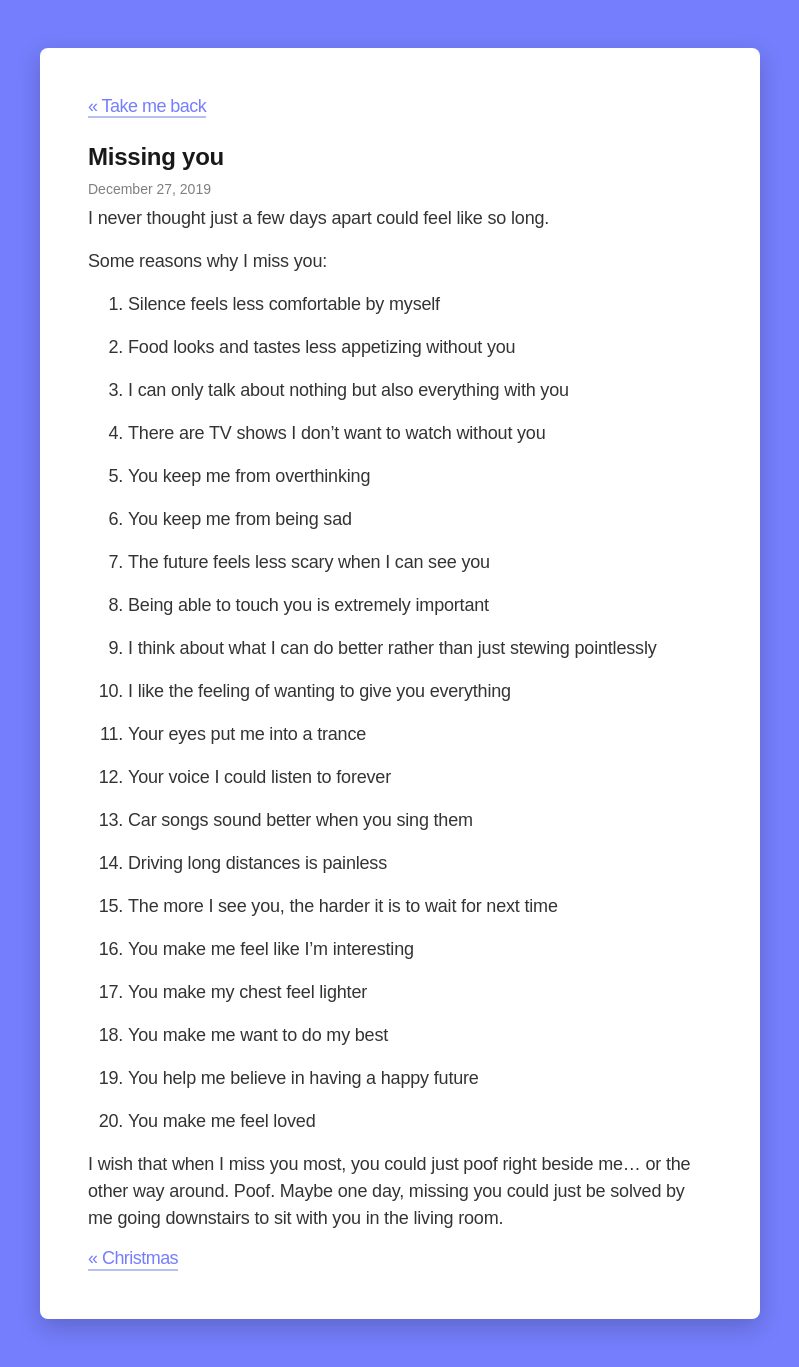
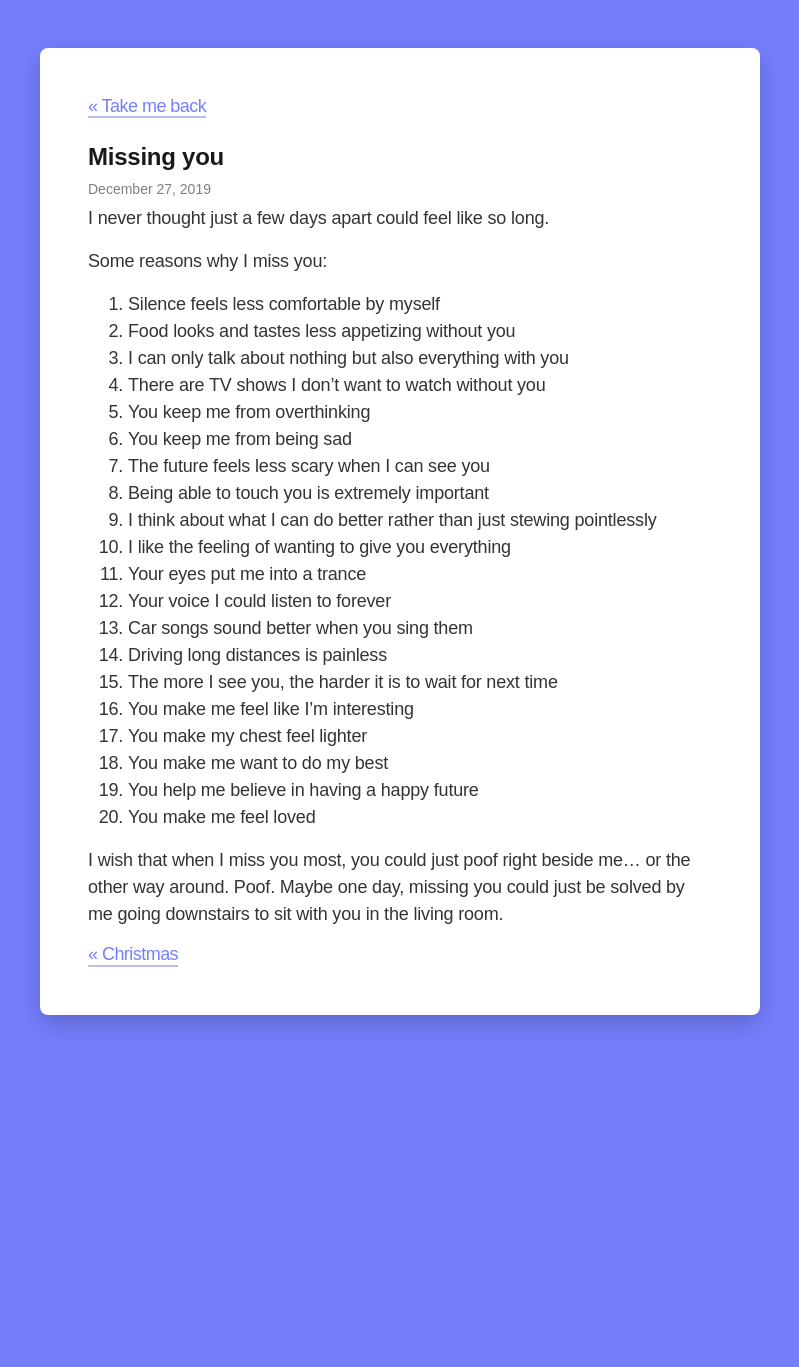
Before and after one commit to cyxzheng/cyxzheng.github.io, a Jekyll site: the page built from _entries/2019-12-27.md, in a window 1280 px wide. Shown: the whole page, without its empty margins (240-1039 px from the left). Built offline with Jekyll 4.4.1, drawn with Linux system fonts in a browser that asks for light colours; after the commit the page ends 1063 px from its top, so only the background shows below that.

Commit message:
list styling fix

```diff
--- a/_sass/_archive.scss
+++ b/_sass/_archive.scss
@@ -53,7 +53,7 @@
         letter-spacing: -0.01em;
     }
 
-    li {
+    ol, ul {
         font-family: 'ff-tisa-sans-web-pro', sans-serif;
         font-weight: 400;
         font-style: normal;
```
